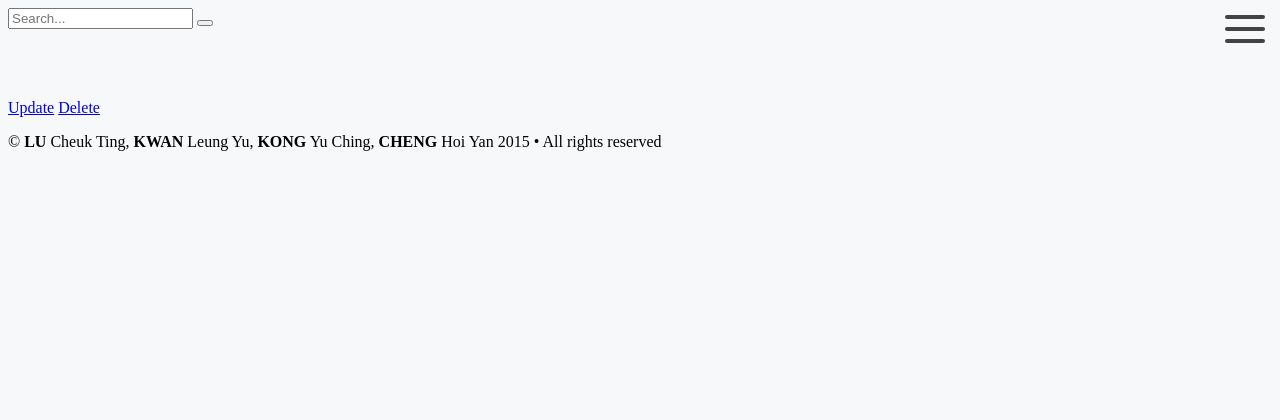
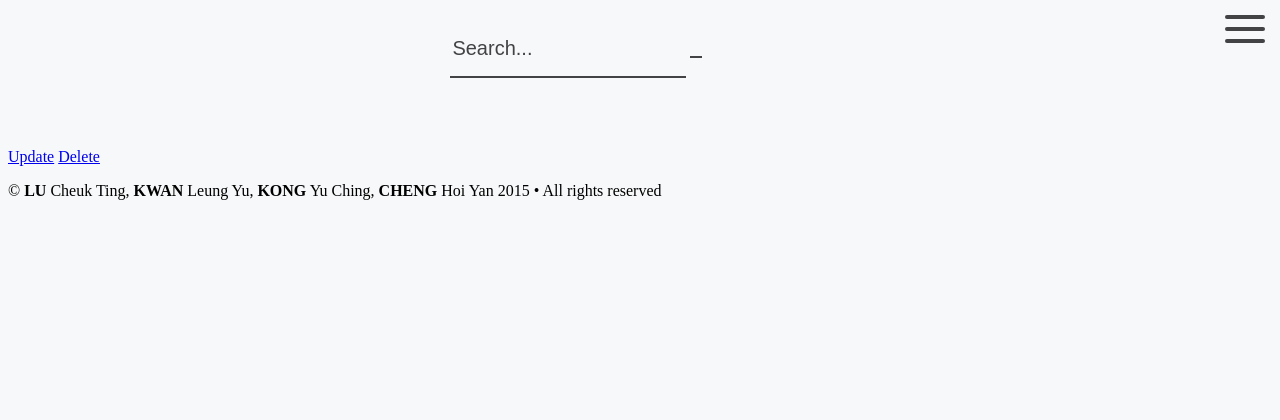
Before and after one commit to pyw5pkU9PcdW/COMP3421, a Yii app: the page made by views/activity-type/view.php in a window 1280 px wide. Shown: the top 420 px of the page. Run offline with PHP 8.4 and a stand-in for Yii, Linux system fonts and the light colour scheme; the template is opened without the code that fills it, so the values that code supplies are empty; some libraries are stand-ins or nearby versions.

Commit message:
Update on form style and forum

```diff
--- a/config/web.php
+++ b/config/web.php
@@ -3,6 +3,7 @@
 $params = require(__DIR__ . '/params.php');
 
 $config = [
+    'timezone' => 'Asia/Hong_Kong',
     'id' => 'basic',
     'basePath' => dirname(__DIR__),
     'bootstrap' => ['log'],
--- a/views/layouts/main.php
+++ b/views/layouts/main.php
@@ -22,6 +22,7 @@ AppAsset::register($this);
     <title><?= Html::encode($this->title) ?> | VSC 2016</title>
     <?php $this->head(); ?>
     <link href="css/custom_global.css" rel="stylesheet">
+    <link href="css/custom_form.css" rel="stylesheet">
     <link href="css/side_nav.css" rel="stylesheet">
     <link href="css/activity_schedule.css" rel="stylesheet">
     <link href="css/custom_nav.css" rel="stylesheet">
@@ -41,13 +42,9 @@ AppAsset::register($this);
         ],
     ]);
 
-    $searchForm = ActiveForm::begin();
-
-    ActiveForm::end();
-
-    echo '<div class="container"><div class="row"><form class="navbar-form navbar-left" role="search">
-            <div class="input-group">
-                <input type="text" id="search-field" class="form-control" placeholder="Search..." id="search" name="search">
+    echo '<div class="container"><div class="row"><form class="navbar-form custom-form" role="search">
+            <div class="input-group" style="margin-left: auto; margin-right: auto; width: 30%">
+                <input type="text" id="search-field" class="form-control" placeholder="Search...">
                 <span class="input-group-btn">
                     <button type="submit" id="search-btn" class="btn btn-default"><span class="glyphicon glyphicon-search" aria-hidden="true"></span></button>
                 </span>
@@ -121,13 +118,13 @@ AppAsset::register($this);
         'options' => ['class' => 'navbar-nav'],
         'items' => $navItems,
     ]);
+    echo '<div id="navbar-custom-btn-base"><div id="navbar-custom-toggle-btn">
+            <span></span>
+            <span></span>
+            <span></span>
+          </div></div>';
     NavBar::end();
     ?>
-    <div id="navbar-custom-btn-base"><div id="navbar-custom-toggle-btn">
-        <span></span>
-        <span></span>
-        <span></span>
-    </div></div>
     <div class="container-fluid" style="margin-top: 70px">
         <?= Breadcrumbs::widget([
             'links' => isset($this->params['breadcrumbs']) ? $this->params['breadcrumbs'] : [],
--- /dev/null
+++ b/web/css/custom_form.css
@@ -0,0 +1,166 @@
+/*Text Field*/
+.custom-form input{
+    border-top: none;
+    border-left: none;
+    border-right: none;
+    border-bottom: 2px rgb(67,67,69) solid;
+    background-color: transparent;
+    border-radius: 0;
+    box-shadow: none !important;
+    -webkit-box-shadow:none !important;
+    height: 50px;
+    font-size: 18px;
+    line-height: 18px;
+    margin-left: auto;
+    margin-right: auto;
+}
+.custom-form input::-webkit-input-placeholder {
+    color: rgb(67,67,69);
+    font-size: 20px;
+    padding-bottom: 60px;
+    line-height: 22px;
+}
+
+.custom-form input:-moz-placeholder { /* Firefox 18- */
+    color: rgb(67,67,69);
+    font-size: 20px;
+    padding-bottom: 60px;
+    line-height: 22px;
+}
+
+.custom-form input::-moz-placeholder {  /* Firefox 19+ */
+    color: rgb(67,67,69);
+    font-size: 20px;
+    padding-bottom: 60px;
+    line-height: 22px;
+}
+
+.custom-form input:-ms-input-placeholder {
+    color: rgb(67,67,69);
+    font-size: 20px;
+    padding-bottom: 60px;
+    line-height: 22px;
+}
+.custom-form input .has-error{
+    box-shadow: none !important;
+    -webkit-box-shadow:none !important;
+}
+.custom-form .has-error input::-webkit-input-placeholder {
+    color: #a94442 !important;
+}
+
+.custom-form .has-error input:-moz-placeholder { /* Firefox 18- */
+    color: #a94442 !important;
+}
+
+.custom-form .has-error input::-moz-placeholder {  /* Firefox 19+ */
+    color: #a94442 !important;
+}
+
+.custom-form .has-error input:-ms-input-placeholder {
+    color: #a94442 !important;
+}
+.custom-form input:focus, .custom-form input:active{
+    outline: none;
+}
+/*Text Area*/
+.custom-form textarea{
+    border: none;
+    background-color: rgba(67,67,68,0.1);
+    border-radius: 0;
+    min-height: 80px;
+    box-shadow: none !important;
+    -webkit-box-shadow:none !important;
+    resize: none;
+    margin-left: auto;
+    margin-right: auto;
+}
+.custom-form textarea::-webkit-input-placeholder {
+    color: rgb(67,67,69);
+    font-size: 20px;
+    padding-bottom: 60px;
+    line-height: 22px;
+}
+
+.custom-form textarea:-moz-placeholder { /* Firefox 18- */
+    color: rgb(67,67,69);
+    font-size: 20px;
+    padding-bottom: 60px;
+    line-height: 22px;
+}
+
+.custom-form textarea::-moz-placeholder {  /* Firefox 19+ */
+    color: rgb(67,67,69);
+    font-size: 20px;
+    padding-bottom: 60px;
+    line-height: 22px;
+}
+
+.custom-form textarea:-ms-input-placeholder {
+    color: rgb(67,67,69);
+    font-size: 20px;
+    padding-bottom: 60px;
+    line-height: 22px;
+}
+.custom-form .has-error textarea{
+    border: 2px #a94442 solid !important;
+    box-shadow: none !important;
+    -webkit-box-shadow:none !important;
+}
+.custom-form .has-error textarea::-webkit-input-placeholder {
+    color: #a94442 !important;
+}
+
+.custom-form .has-error textarea:-moz-placeholder { /* Firefox 18- */
+    color: #a94442 !important;
+}
+
+.custom-form .has-error textarea::-moz-placeholder {  /* Firefox 19+ */
+    color: #a94442 !important;
+}
+
+.custom-form .has-error textarea:-ms-input-placeholder {
+    color: #a94442 !important;
+}
+/*Select*/
+.custom-form select{
+    background-color: transparent;
+    border-top: none;
+    border-right: none;
+    border-left: none;
+    border-bottom: 2px rgb(67,67,69) solid;
+    border-radius: 0;
+    -moz-appearance: none;
+    -webkit-appearance: none;
+    height: 50px;
+    font-size: 20px;
+    box-shadow: none !important;
+    -webkit-box-shadow:none !important;
+    background: url(../../resources/style/select-arrow.png);
+    background-position: right;
+    background-repeat: no-repeat;
+    background-size: auto 20px;
+}
+.custom-form .has-error select{
+    box-shadow: none !important;
+    -webkit-box-shadow:none !important;
+    color: #a94442 !important;
+    background: url(../../resources/style/select-arrow-error.png) !important;
+    background-position: right !important;
+    background-repeat: no-repeat !important;
+    background-size: auto 20px !important;
+}
+/*Input Button*/
+.custom-form .input-group .input-group-btn button{
+    height: 50px;
+    background-color: transparent;
+    border-top: none;
+    border-left: none;
+    border-right: none;
+    border-bottom: 2px solid rgb(67,67,69);
+    border-radius: 0;
+}
+/*Error Message*/
+.custom-form .help-block{
+    padding-left: 15px;
+}
--- a/web/css/forum.css
+++ b/web/css/forum.css
@@ -1,5 +1,5 @@
 .reply-container{
-    background-color: rgba(247,0,249,0.8);
+    background-color: rgba(67,67,69,0.8);
     position: fixed;
     bottom:0;
     left: 0;
@@ -10,3 +10,6 @@
 .reply-container .reply-field{
     width: 90%;
 }
+.footer{
+    padding-bottom: 100px;
+}
```
Also changed, not shown: models/Post.php (+8 -0 lines), models/PostReplay.php (+8 -0 lines), models/PostSearch.php (+8 -5 lines), views/post/index.php (+40 -14 lines), views/site/login.php (+8 -13 lines), views/site/myindex.php (+8 -4 lines), resources/style/select-arrow-error.png (added), resources/style/select-arrow.png (added), 1 other file.
